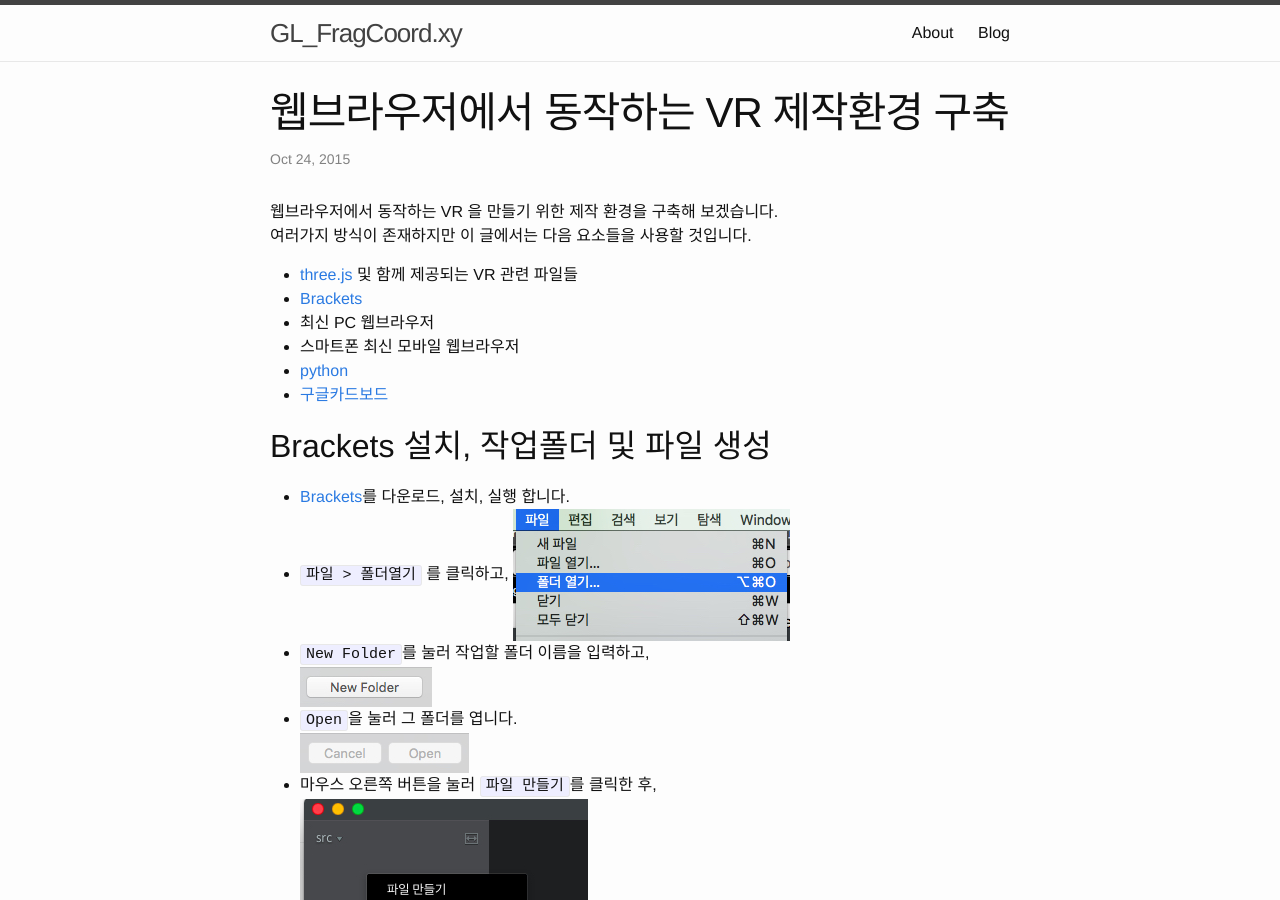
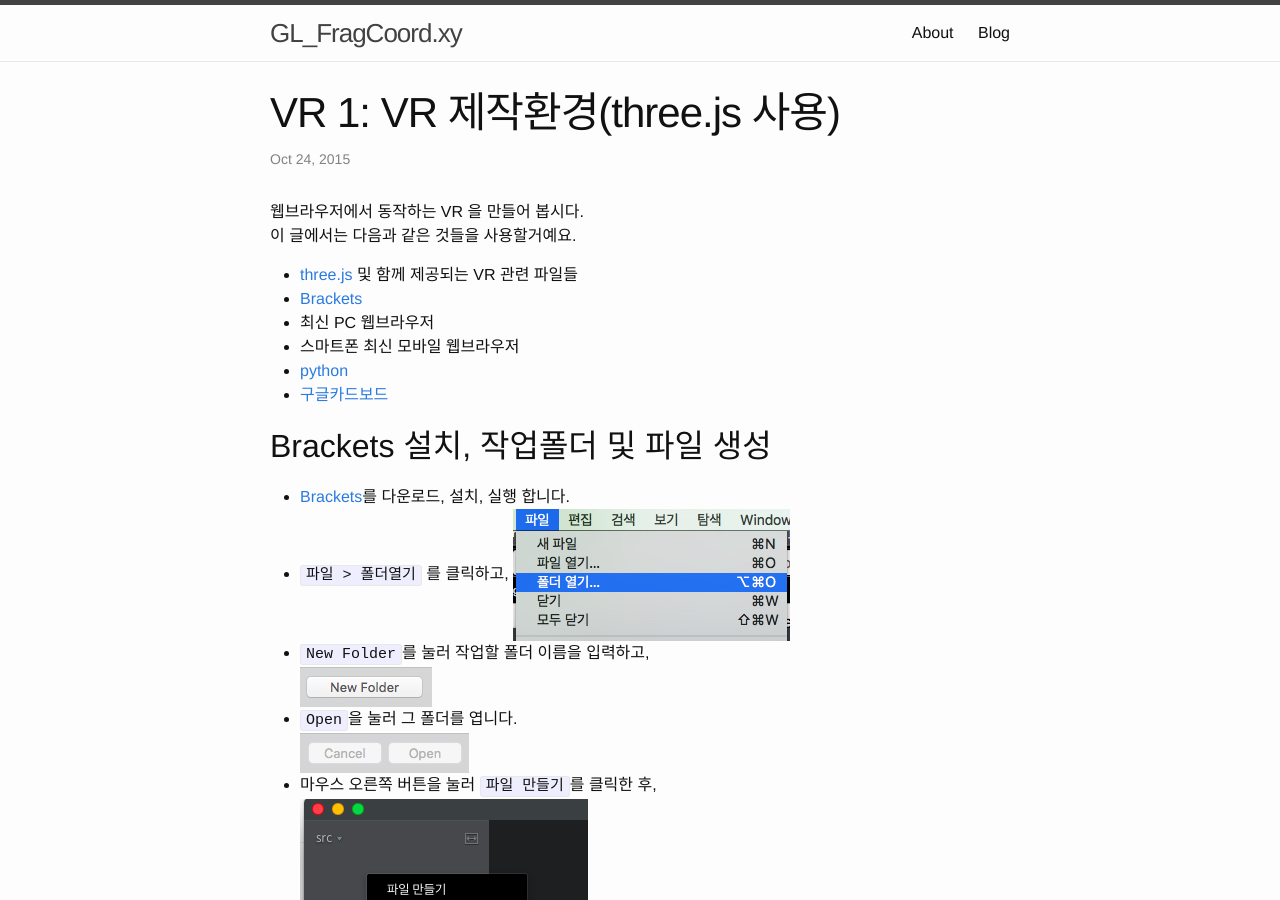
Before and after one commit to cuspace/cuspace.github.io, a Jekyll site: the page built from _posts/2015-10-24-vr-threejs-brackets1.md, in a window 1280 px wide and 900 px high. Built offline with Jekyll 4.4.1, drawn with Linux system fonts in a browser that asks for light colours; Markdown is read by kramdown in place of the engine named in the settings.

Commit message:
vr 2번째 글용 파일 만듦

```diff
--- a/_posts/2015-10-24-vr-threejs-brackets.md
+++ b/_posts/2015-10-24-vr-threejs-brackets1.md
@@ -1,11 +1,11 @@
 ---
 layout: post
-title:  "웹브라우저에서 동작하는 VR 제작환경 구축"
+title:  "VR 1: VR 제작환경(three.js 사용)"
 date:   2015-10-24 15:18:00
 categories: jekyll update
 ---
-웹브라우저에서 동작하는 VR 을 만들기 위한 제작 환경을 구축해 보겠습니다.
-여러가지 방식이 존재하지만 이 글에서는 다음 요소들을 사용할 것입니다.
+웹브라우저에서 동작하는 VR 을 만들어 봅시다.
+이 글에서는 다음과 같은 것들을 사용할거예요.
 
 * [three.js][2] 및 함께 제공되는 VR 관련 파일들
 * [Brackets][1]
```
Also changed, not shown: _posts/2015-11-5-vr-threejs-brackets2.md (added, +8 -0 lines).
